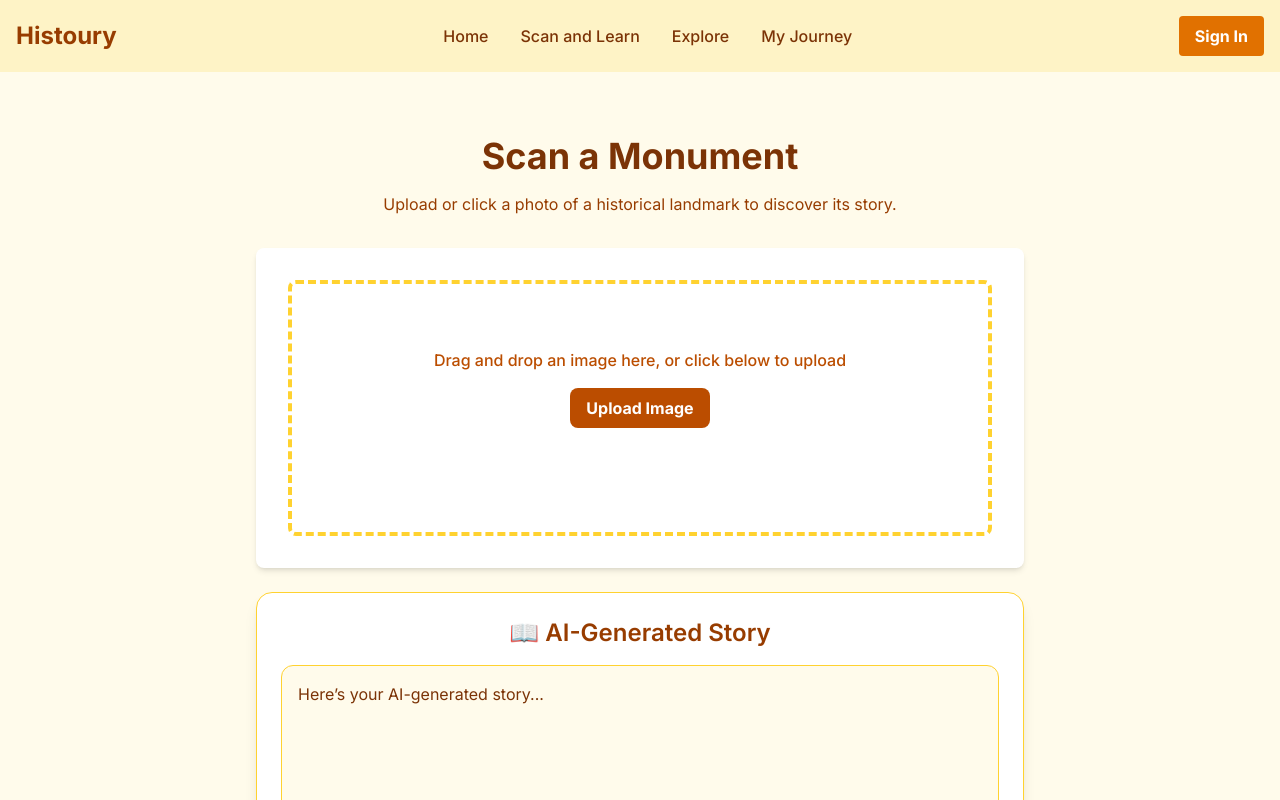
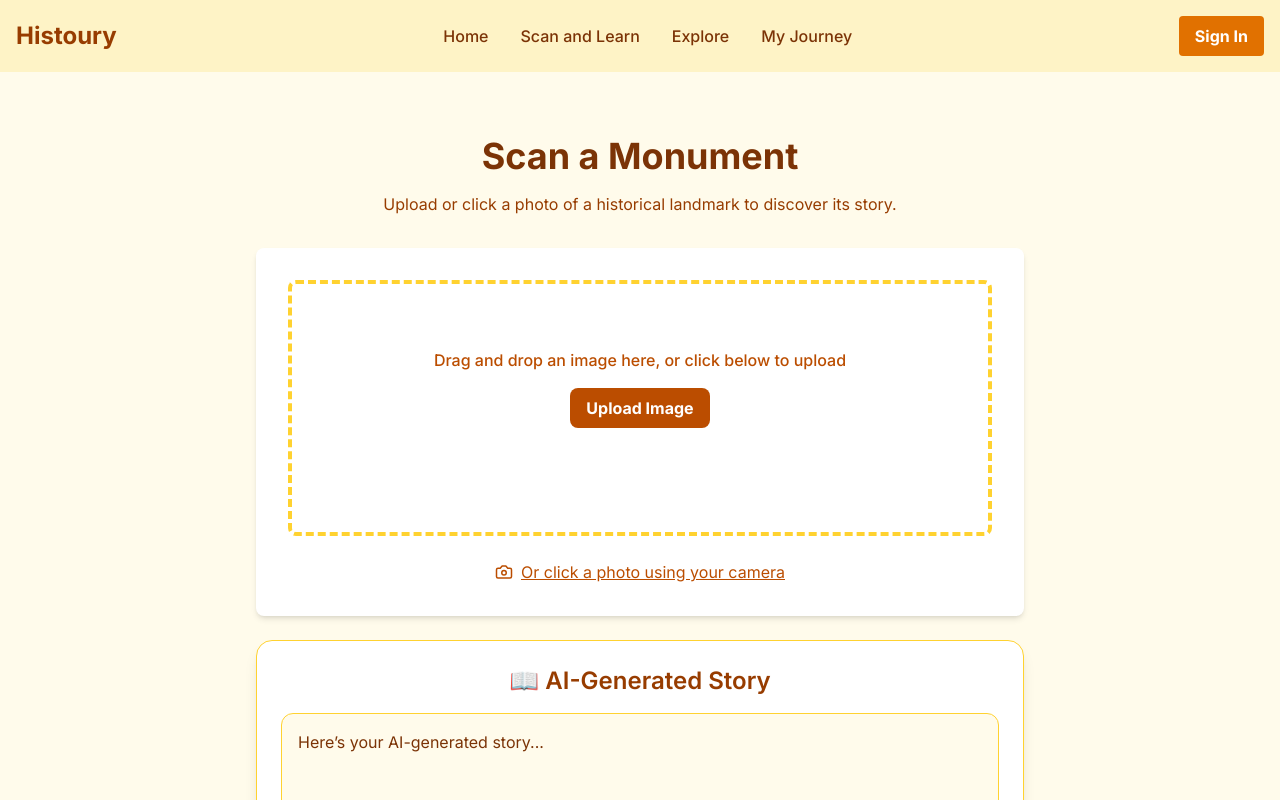
Before and after one commit to AdvayaHackathon/84.TourTechTitans, a Next.js app in the folder histoury/: page /scan in a window 1280 px wide. Shown: the top 800 px of the page. Built offline with nearby package versions, Linux system fonts and the light colour scheme.

Commit message:
final code

```diff
--- a/histoury/components/ScanUploader.tsx
+++ b/histoury/components/ScanUploader.tsx
@@ -4,18 +4,10 @@
 import Image from "next/image";
 import { Camera } from "lucide-react";
 
-export default function ScanUploader({
-  onDetect,
-}: {
-  onDetect: (landmark: string, coords: { lat: number; lng: number }) => void;
-}) {
+export default function ScanUploader() {
   const fileInputRef = useRef<HTMLInputElement>(null);
   const videoRef = useRef<HTMLVideoElement>(null);
   const [previewUrl, setPreviewUrl] = useState<string | null>(null);
-  const [selectedFile, setSelectedFile] = useState<File | null>(null);
-  const [landmark, setLandmark] = useState<string | null>(null);
-  const [coords, setCoords] = useState<{ lat: number; lng: number } | null>(null);
-  const [loading, setLoading] = useState(false);
   const [dragging, setDragging] = useState(false);
   const [showCamera, setShowCamera] = useState(false);
   const [stream, setStream] = useState<MediaStream | null>(null);
@@ -38,42 +30,11 @@
   }, [showCamera, stream]);
 
   const handleFile = (file: File) => {
-    setSelectedFile(file);
     const reader = new FileReader();
     reader.onloadend = () => {
       setPreviewUrl(reader.result as string);
     };
     reader.readAsDataURL(file);
-    uploadToBackend(file);
-  };
-
-  const uploadToBackend = async (file: File) => {
-    setLoading(true);
-    const formData = new FormData();
-    formData.append("image", file);
-
-    try {
-      const res = await fetch("http://localhost:8000/detect_landmark/", {
-        method: "POST",
-        body: formData,
-      });
-
-      const data = await res.json();
-      if (data.name && data.lat && data.lng) {
-        setLandmark(data.name);
-        const coordData = { lat: data.lat, lng: data.lng };
-        setCoords(coordData);
-        onDetect(data.name, coordData); // Pass to parent
-      } else {
-        setLandmark("Could not detect landmark");
-        setCoords(null);
-      }
-    } catch (err) {
-      console.error("Upload error:", err);
-      setLandmark("Error contacting backend");
-    } finally {
-      setLoading(false);
-    }
   };
 
   const handleDrop = (e: DragEvent<HTMLDivElement>) => {
@@ -284,19 +245,16 @@
         )}
       </div>
 
-      {loading && (
-        <p className="text-center mt-4 text-amber-600">🔍 Detecting landmark...</p>
-      )}
-
-      {landmark && (
-        <div className="mt-6 bg-amber-50 p-4 rounded-lg shadow">
-          <h3 className="font-semibold text-lg">📍 Detected Landmark:</h3>
-          <p className="text-amber-800">{landmark}</p>
-          {coords && (
-            <p className="text-sm text-amber-600">
-              Latitude: {coords.lat}, Longitude: {coords.lng}
-            </p>
-          )}
+      {/* Camera Button - Only show when not already using camera */}
+      {!showCamera && !previewUrl && (
+        <div className="mt-6 text-center">
+          <button
+            onClick={startCamera}
+            className="flex items-center gap-2 mx-auto text-amber-700 hover:text-amber-900 underline"
+          >
+            <Camera size={18} />
+            Or click a photo using your camera
+          </button>
         </div>
       )}
     </div>
```
